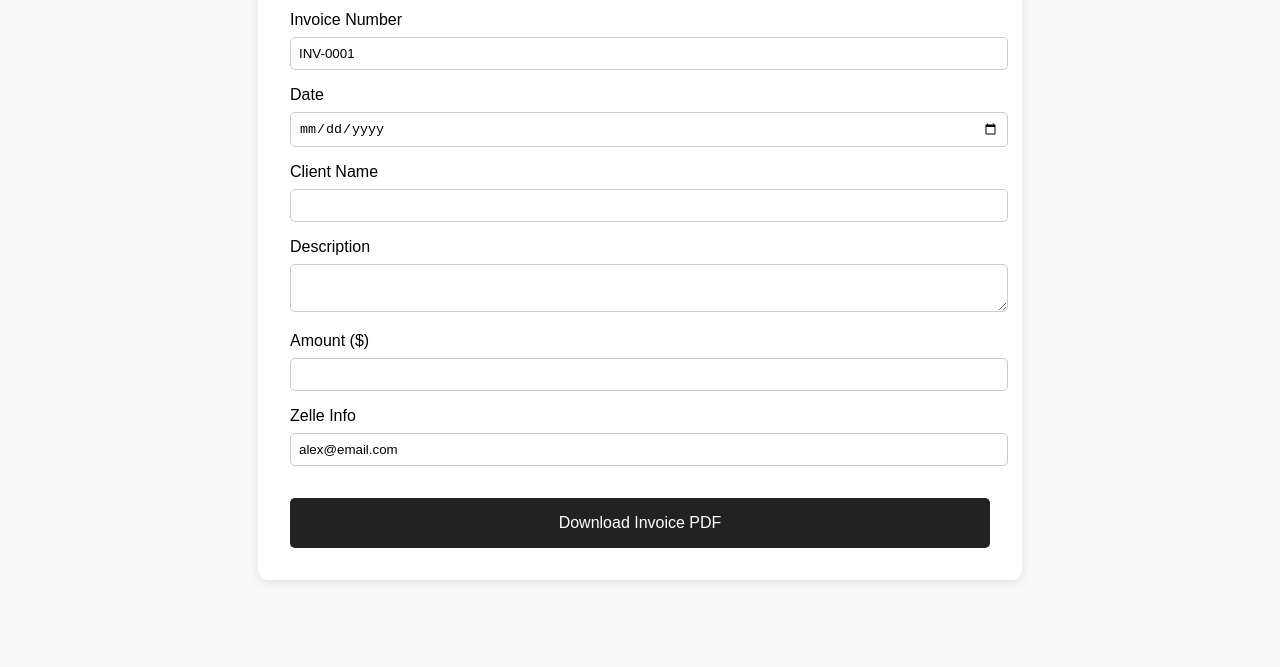
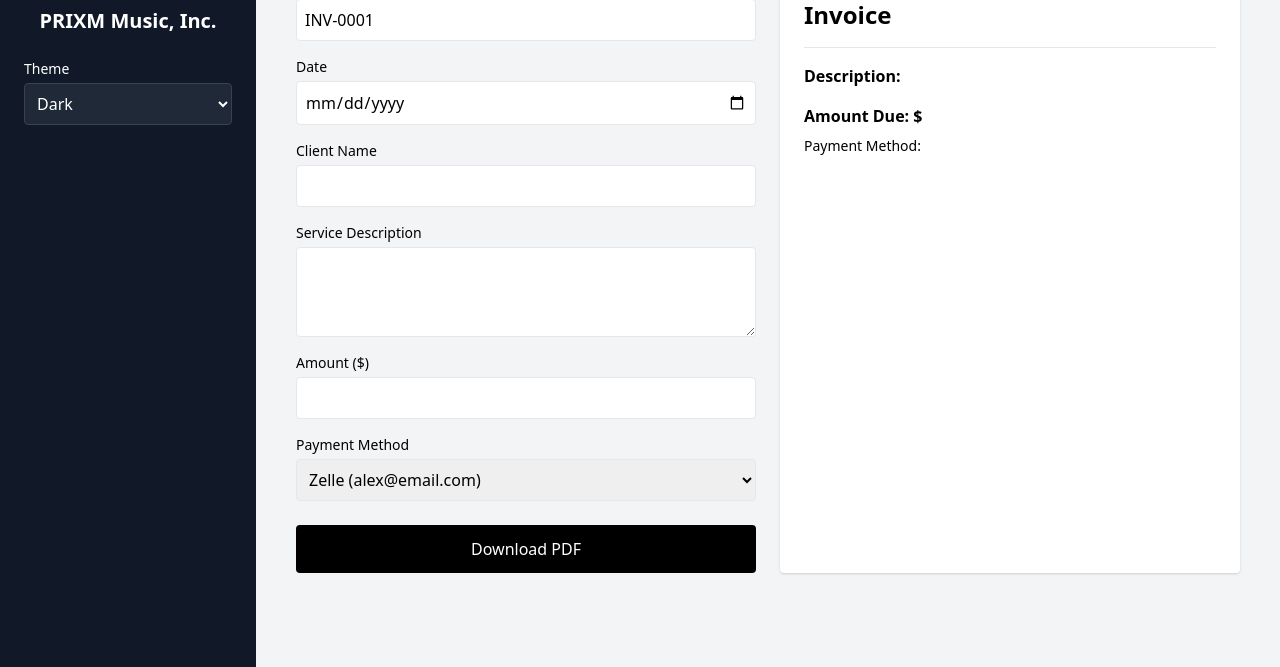
Before and after one commit to justincwilliamslee/prixmmusic-invoice, a plain HTML site: page index.html in a window 1280 px wide. Shown: the part 133-800 px from the top of the page. Drawn offline with nearby package versions, Linux system fonts and the light colour scheme.

Commit message:
Update index.html

```diff
--- a/index.html
+++ b/index.html
@@ -5,86 +5,70 @@
   <meta name="viewport" content="width=device-width, initial-scale=1.0" />
   <title>PRIXM Invoice Generator</title>
   <script src="https://cdnjs.cloudflare.com/ajax/libs/html2pdf.js/0.9.2/html2pdf.bundle.min.js"></script>
-  <style>
-    body {
-      font-family: Arial, sans-serif;
-      margin: 0;
-      padding: 2rem;
-      background-color: #f9f9f9;
-    }
-    .container {
-      max-width: 700px;
-      margin: auto;
-      background: white;
-      padding: 2rem;
-      border-radius: 10px;
-      box-shadow: 0 2px 10px rgba(0, 0, 0, 0.1);
-    }
-    h1 {
-      text-align: center;
-      color: #222;
-    }
-    label {
-      display: block;
-      margin-top: 1rem;
-    }
-    input, textarea {
-      width: 100%;
-      padding: 0.5rem;
-      margin-top: 0.5rem;
-      border: 1px solid #ccc;
-      border-radius: 5px;
-    }
-    button {
-      margin-top: 2rem;
-      padding: 1rem;
-      width: 100%;
-      border: none;
-      background-color: #222;
-      color: white;
-      font-size: 1rem;
-      border-radius: 5px;
-      cursor: pointer;
-    }
-    .invoice {
-      display: none;
-      padding: 2rem;
-    }
-  </style>
+  <link href="https://cdn.jsdelivr.net/npm/tailwindcss@2.2.19/dist/tailwind.min.css" rel="stylesheet">
 </head>
-<body>
-  <div class="container">
-    <h1>PRIXM Invoice Generator</h1>
-    <label>Invoice Number</label>
-    <input type="text" id="invoiceNumber" value="INV-0001" />
+<body class="bg-gray-100 font-sans">
+  <div class="flex min-h-screen">
+    <!-- Sidebar -->
+    <div class="w-64 bg-gray-900 text-white p-6 space-y-6">
+      <div class="text-center">
+        <img src="https://via.placeholder.com/100x100.png?text=Logo" class="mx-auto mb-4 rounded-full" alt="PRIXM Logo">
+        <h2 class="text-xl font-bold">PRIXM Music, Inc.</h2>
+      </div>
+      <div>
+        <label class="block text-sm font-medium">Theme</label>
+        <select class="mt-1 block w-full bg-gray-800 border border-gray-700 rounded text-white p-2">
+          <option>Light</option>
+          <option selected>Dark</option>
+        </select>
+      </div>
+    </div>
 
-    <label>Date</label>
-    <input type="date" id="invoiceDate" />
+    <!-- Main Content -->
+    <div class="flex-1 p-10">
+      <h1 class="text-3xl font-bold mb-8">Create Invoice</h1>
+      <div class="grid grid-cols-1 md:grid-cols-2 gap-6">
+        <div>
+          <label class="block text-sm font-medium">Invoice Number</label>
+          <input type="text" id="invoiceNumber" value="INV-0001" class="mt-1 block w-full p-2 border rounded" />
 
-    <label>Client Name</label>
-    <input type="text" id="clientName" />
+          <label class="block text-sm font-medium mt-4">Date</label>
+          <input type="date" id="invoiceDate" class="mt-1 block w-full p-2 border rounded" />
 
-    <label>Description</label>
-    <textarea id="description"></textarea>
+          <label class="block text-sm font-medium mt-4">Client Name</label>
+          <input type="text" id="clientName" class="mt-1 block w-full p-2 border rounded" />
 
-    <label>Amount ($)</label>
-    <input type="number" id="amount" />
+          <label class="block text-sm font-medium mt-4">Service Description</label>
+          <textarea id="description" class="mt-1 block w-full p-2 border rounded" rows="3"></textarea>
 
-    <label>Zelle Info</label>
-    <input type="text" id="zelleInfo" value="alex@email.com" />
+          <label class="block text-sm font-medium mt-4">Amount ($)</label>
+          <input type="number" id="amount" class="mt-1 block w-full p-2 border rounded" />
 
-    <button onclick="generateInvoice()">Download Invoice PDF</button>
-  </div>
+          <label class="block text-sm font-medium mt-4">Payment Method</label>
+          <select id="paymentMethod" class="mt-1 block w-full p-2 border rounded">
+            <option>Zelle (alex@email.com)</option>
+            <option>Venmo</option>
+            <option>PayPal</option>
+            <option>Bank Transfer</option>
+          </select>
 
-  <div class="invoice" id="invoiceContent">
-    <h2>PRIXM Music, Inc.</h2>
-    <p id="previewNumber"></p>
-    <p id="previewDate"></p>
-    <p id="previewClient"></p>
-    <h3>Description</h3>
-    <p id="previewDescription"></p>
-    <p><strong>Amount Due: $<span id="previewAmount"></span></strong></p>
-    <p>Zelle to: <span id="previewZelle"></span></p>
+          <button onclick="generateInvoice()" class="mt-6 w-full bg-black text-white py-3 rounded hover:bg-gray-800">Download PDF</button>
+        </div>
+
+        <!-- PDF Preview -->
+        <div class="bg-white rounded shadow p-6" id="invoiceContent">
+          <h2 class="text-2xl font-bold mb-4">Invoice</h2>
+          <p id="previewNumber" class="text-sm"></p>
+          <p id="previewDate" class="text-sm"></p>
+          <p id="previewClient" class="text-sm"></p>
+          <hr class="my-4">
+          <p class="font-semibold">Description:</p>
+          <p id="previewDescription"></p>
+          <p class="mt-4 font-semibold">Amount Due: $<span id="previewAmount"></span></p>
+          <p class="text-sm mt-2">Payment Method: <span id="previewPayment"></span></p>
+        </div>
+      </div>
+    </div>
   </div>
 
   <script>
@@ -94,16 +78,10 @@
       document.getElementById('previewClient').innerText = 'Bill To: ' + document.getElementById('clientName').value;
       document.getElementById('previewDescription').innerText = document.getElementById('description').value;
       document.getElementById('previewAmount').innerText = document.getElementById('amount').value;
-      document.getElementById('previewZelle').innerText = document.getElementById('zelleInfo').value;
+      document.getElementById('previewPayment').innerText = document.getElementById('paymentMethod').value;
 
       const element = document.getElementById('invoiceContent');
-      element.style.display = 'block';
-
       html2pdf().from(element).save(document.getElementById('invoiceNumber').value + '.pdf');
-
-      setTimeout(() => {
-        element.style.display = 'none';
-      }, 1000);
     }
   </script>
 </body>
```
